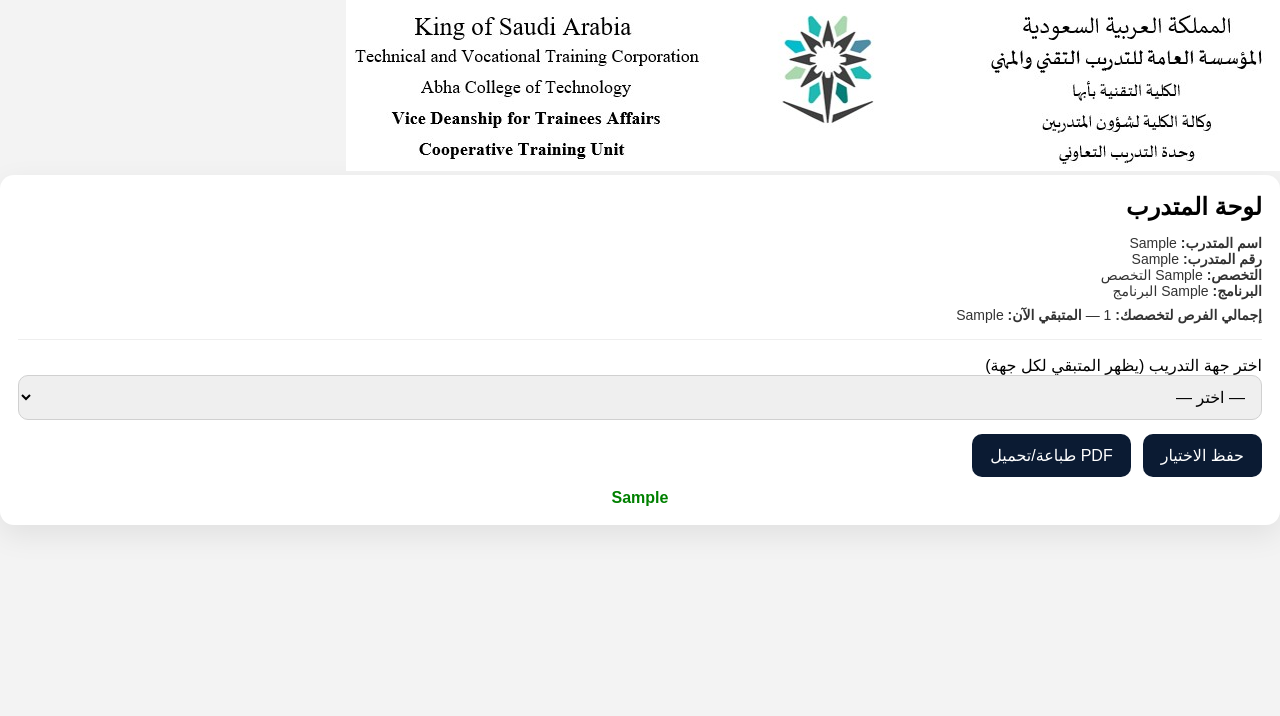
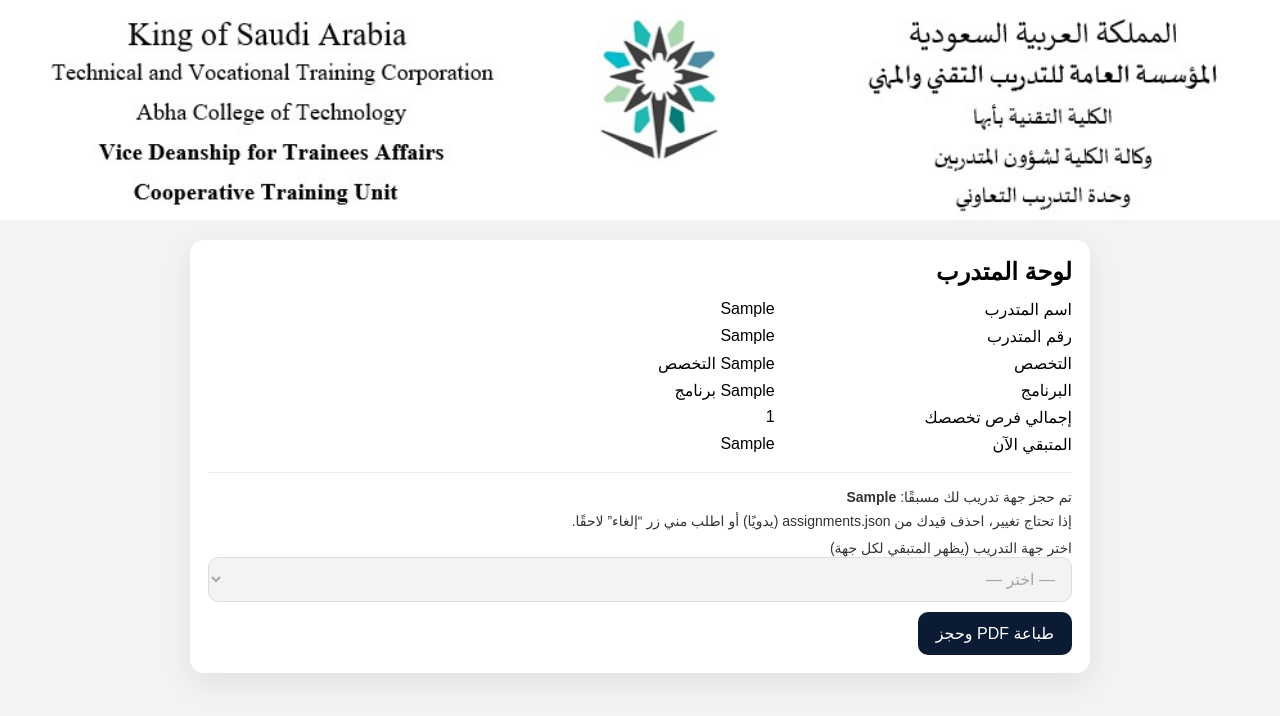
Before and after one commit to ctabha/coop-training, a Flask app: template templates/dashboard.html in a window 1280 px wide. Shown: the top 716 px of the page. Run offline with Flask 3, Linux system fonts and the light colour scheme; the template is opened without the code that fills it: most values are stand-ins (such as "Sample title", 1, 10 or a date in 2020).

Commit message:
Update dashboard.html

```diff
--- a/templates/dashboard.html
+++ b/templates/dashboard.html
@@ -1,52 +1,64 @@
 <!doctype html>
-<html lang="ar" dir="rtl">
+<html lang="ar">
 <head>
-  <meta charset="utf-8">
-  <meta name="viewport" content="width=device-width,initial-scale=1">
+  <meta charset="utf-8" />
+  <meta name="viewport" content="width=device-width, initial-scale=1" />
   <title>لوحة المتدرب</title>
   <link rel="stylesheet" href="/static/style.css">
 </head>
 <body>
 
-<header class="site-header">
-  <img src="/static/header.jpg" alt="Header">
-</header>
+<div class="header-wrap">
+  <img src="/static/header.jpg" alt="header">
+</div>
 
-<div class="page">
+<div class="container">
   <div class="card">
     <h2>لوحة المتدرب</h2>
 
-    <div class="small">
-      <div><b>اسم المتدرب:</b> {{ trainee["اسم المتدرب"] }}</div>
-      <div><b>رقم المتدرب:</b> {{ trainee["رقم المتدرب"] }}</div>
-      <div><b>التخصص:</b> {{ trainee["التخصص"] }}</div>
-      <div><b>البرنامج:</b> {{ trainee["البرنامج"] }}</div>
-      <div style="margin-top:8px;"><b>إجمالي الفرص لتخصصك:</b> {{ total_slots }} — <b>المتبقي الآن:</b> {{ remaining_slots }}</div>
+    <div class="kv">
+      <div>اسم المتدرب</div><div>{{ trainee["اسم المتدرب"] }}</div>
+      <div>رقم المتدرب</div><div>{{ trainee["رقم المتدرب"] }}</div>
+      <div>التخصص</div><div>{{ trainee["التخصص"] }}</div>
+      {% if trainee.get("برنامج") %}
+        <div>البرنامج</div><div>{{ trainee["برنامج"] }}</div>
+      {% endif %}
+      <div>إجمالي فرص تخصصك</div><div>{{ total_for_spec }}</div>
+      <div>المتبقي الآن</div><div>{{ remaining_for_spec }}</div>
     </div>
 
-    <hr style="margin:16px 0; border:none; border-top:1px solid #eee;">
+    <hr>
 
-    <form method="post" action="/choose">
-      <input type="hidden" name="trainee_id" value="{{ trainee['رقم المتدرب'] }}">
+    {% if already_assigned %}
+      <div class="small">
+        تم حجز جهة تدريب لك مسبقًا: <b>{{ already_assigned }}</b>
+      </div>
+      <div class="small" style="margin-top:8px;">
+        إذا تحتاج تغيير، احذف قيدك من assignments.json (يدويًا) أو اطلب مني زر “إلغاء” لاحقًا.
+      </div>
+    {% endif %}
 
-      <label>اختر جهة التدريب (يظهر المتبقي لكل جهة)</label>
-      <select name="entity" required>
-        <option value="">— اختر —</option>
-        {% for item in entities %}
-          <option value="{{ item.entity }}">{{ item.entity }} (المتبقي: {{ item.remaining }})</option>
-        {% endfor %}
-      </select>
+    <form method="post" action="/assign/{{ trainee['رقم المتدرب'] }}">
+      <div class="field">
+        <label class="small">اختر جهة التدريب (يظهر المتبقي لكل جهة)</label>
+        <select name="entity" required {% if already_assigned %}disabled{% endif %}>
+          <option value="">— اختر —</option>
+          {% for item in options %}
+            <option value="{{ item.entity }}" {% if item.remaining <= 0 %}disabled{% endif %}>
+              {{ item.entity }} (المتبقي: {{ item.remaining }} من {{ item.total }})
+            </option>
+          {% endfor %}
+        </select>
+      </div>
 
-      <div style="margin-top:14px;" class="row">
-        <button class="btn" type="submit" name="action" value="save">حفظ الاختيار</button>
-        <button class="btn secondary" type="submit" name="action" value="pdf">PDF طباعة/تحميل</button>
+      <div class="row">
+        <div>
+          <button type="submit" {% if already_assigned %}disabled{% endif %}>طباعة PDF وحجز</button>
+        </div>
       </div>
 
       {% if error %}
-        <div class="msg-error">{{ error }}</div>
-      {% endif %}
-      {% if ok %}
-        <div style="margin-top:12px; color:green; font-weight:bold; text-align:center;">{{ ok }}</div>
+        <div class="error">{{ error }}</div>
       {% endif %}
     </form>
 
```
